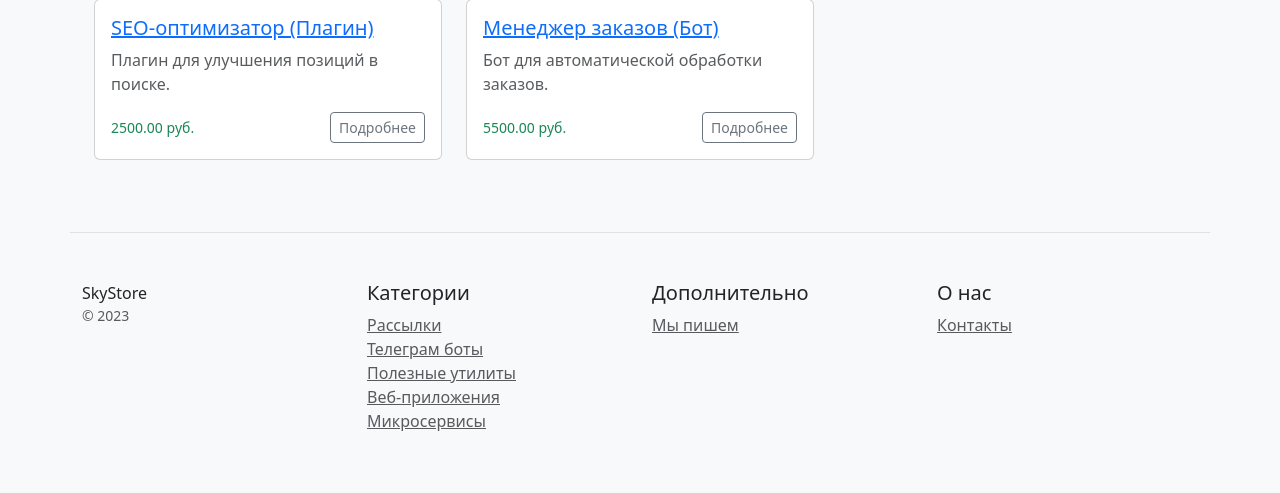
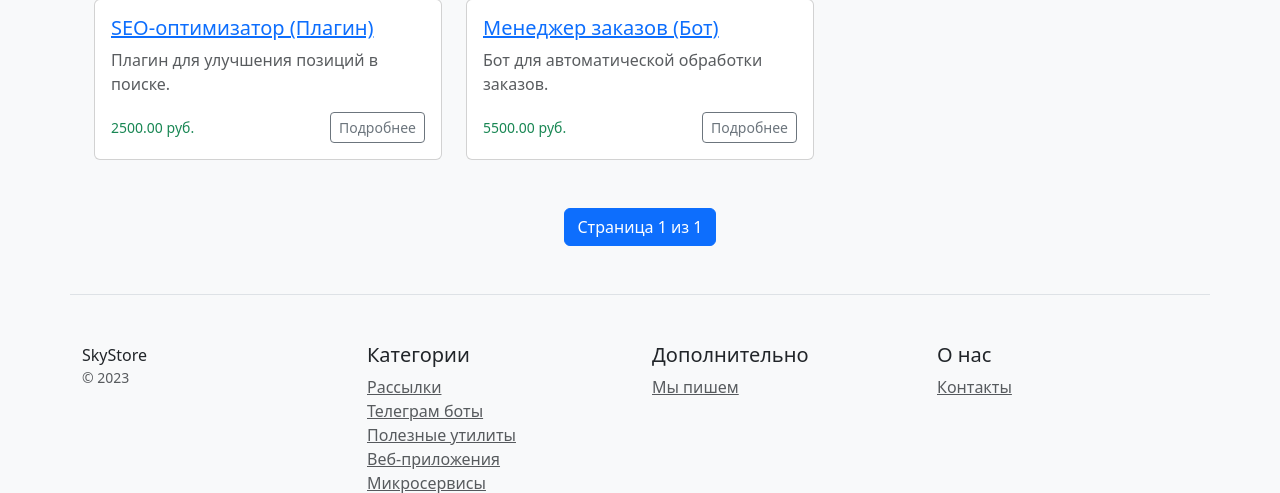
Before and after one commit to NikaDeveloper/online_store, a Django app: page / in a window 1280 px wide. Shown: the part 285-778 px from the top of the page. Before the commit the page ends 716 px from the top, so only its background shows below. Run offline with Django 5.2, Linux system fonts and the light colour scheme; data comes from the database, SQL or seed files in the repository.

Commit message:
paging error fixed

```diff
--- a/catalog/templates/catalog/home.html
+++ b/catalog/templates/catalog/home.html
@@ -33,44 +33,33 @@
         {% endfor %}
     </div>
 
-{% if is_paginated %}
-    <nav aria-label="Пагинация">
+<nav aria-label="Пагинация">
       <ul class="pagination justify-content-center mt-4">
 
-        {% if products.has_previous %}
+        {% if page_obj.has_previous %}
         <li class="page-item">
-          <a class="page-link" href="?page={{ products.previous_page_number }}">
-            &laquo; Предыдущая
+          <a class="page-link" href="?page={{ page_obj.previous_page_number }}">
+              &laquo; Предыдущая
           </a>
-        </li>
-        {% else %}
-        <li class="page-item disabled">
-            <span class="page-link">&laquo; Предыдущая</span>
         </li>
         {% endif %}
 
-
         <li class="page-item active" aria-current="page">
-          <span class="page-link">
-              Страница {{ products.number }} из {{ products.paginator.num_pages }}
-          </span>
+          <a class="page-link" href="#">
+              Страница {{ page_obj.number }} из {{ page_obj.paginator.num_pages }}
+          </a>
         </li>
 
-        {% if products.has_next %}
+        {% if page_obj.has_next %}
         <li class="page-item">
-          <a class="page-link" href="?page={{ products.next_page_number }}">
+          <a class="page-link" href="?page={{ page_obj.next_page_number }}">
               Следующая &raquo;
           </a>
-        </li>
-        {% else %}
-        <li class="page-item disabled">
-            <span class="page-link">Следующая &raquo;</span>
         </li>
         {% endif %}
 
       </ul>
-    </nav>
-    {% endif %}
+</nav>
 
 </div>
 {% endblock %}
--- a/catalog/views.py
+++ b/catalog/views.py
@@ -7,8 +7,8 @@ class ProductListView(ListView):
     model = Product
     template_name = 'catalog/home.html'
     context_object_name = 'products'
+    paginate_by = 9
 
-    paginate_by = 9
 
     def get_context_data(self, **kwargs):
         context = super().get_context_data(**kwargs)
```
